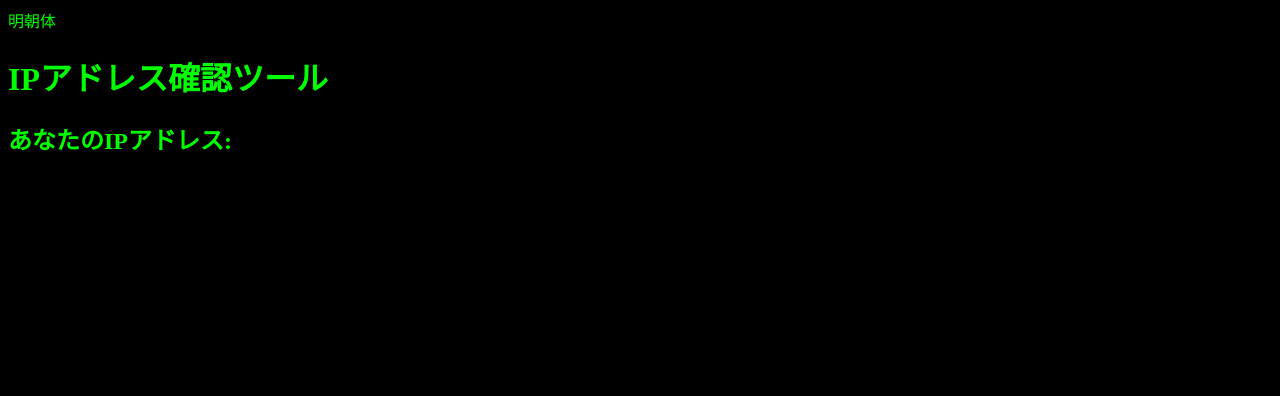
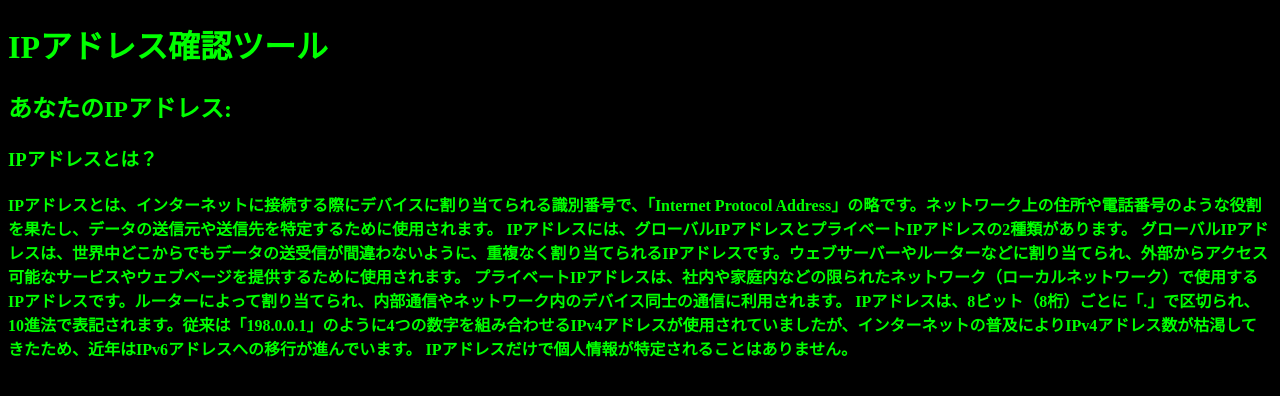
Before and after one commit to io4null0/IP, a plain HTML site: page index.html in a window 1280 px wide. Drawn offline with Linux system fonts and the light colour scheme; no server answers.

Commit message:
Update index.html

```diff
--- a/index.html
+++ b/index.html
@@ -5,7 +5,6 @@
 </head>
 <body>
 <body bgcolor="black" text="#00FF00">
-  <font face="ＭＳ 明朝,平成明朝">明朝体</font>
  <h1>IPアドレス確認ツール</h1>
   <h2>あなたのIPアドレス: <span id="ip"></span></h2>
   <script>
@@ -20,5 +19,12 @@
     }
     getIP();
   </script>
+<h3>IPアドレスとは？</h3>
+<h4>IPアドレスとは、インターネットに接続する際にデバイスに割り当てられる識別番号で、「Internet Protocol Address」の略です。ネットワーク上の住所や電話番号のような役割を果たし、データの送信元や送信先を特定するために使用されます。﻿
+IPアドレスには、グローバルIPアドレスとプライベートIPアドレスの2種類があります。
+グローバルIPアドレスは、世界中どこからでもデータの送受信が間違わないように、重複なく割り当てられるIPアドレスです。ウェブサーバーやルーターなどに割り当てられ、外部からアクセス可能なサービスやウェブページを提供するために使用されます。
+プライベートIPアドレスは、社内や家庭内などの限られたネットワーク（ローカルネットワーク）で使用するIPアドレスです。ルーターによって割り当てられ、内部通信やネットワーク内のデバイス同士の通信に利用されます。﻿
+IPアドレスは、8ビット（8桁）ごとに「.」で区切られ、10進法で表記されます。従来は「198.0.0.1」のように4つの数字を組み合わせるIPv4アドレスが使用されていましたが、インターネットの普及によりIPv4アドレス数が枯渇してきたため、近年はIPv6アドレスへの移行が進んでいます。﻿
+IPアドレスだけで個人情報が特定されることはありません。</h4>
 </body>
 </html>
```
